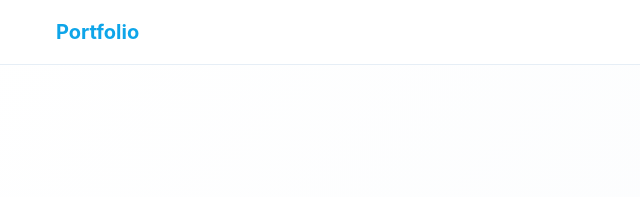
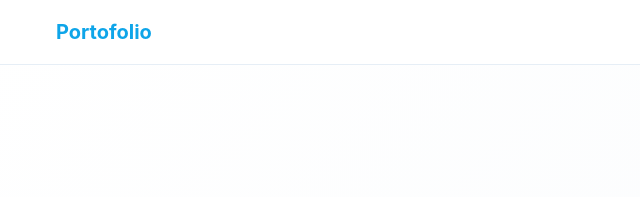
Before and after one commit to azkamaulanaatqia/azkamaulanaatqia.github.io, a plain HTML site: page index.html in a window 1280 px wide. Shown: the top 197 px of the page, 0-640 px from the left. Drawn offline with nearby package versions, Linux system fonts and the light colour scheme.

Commit message:
Update index.html

```diff
--- a/index.html
+++ b/index.html
@@ -15,7 +15,7 @@
     <!-- ===== Header Navigation ===== -->
     <header class="header" id="header">
         <nav class="nav container">
-            <a href="#home" class="nav__logo">Portfolio</a>
+            <a href="#home" class="nav__logo">Portofolio</a>
 
             <ul class="nav__menu" id="nav-menu">
                 <li><a href="#home" class="nav__link active-link">Home</a></li>
@@ -199,4 +199,5 @@
 </main>
 
 <!-- ===== JavaScript ===== -->
+
 <script src="app.js"></script>
```
